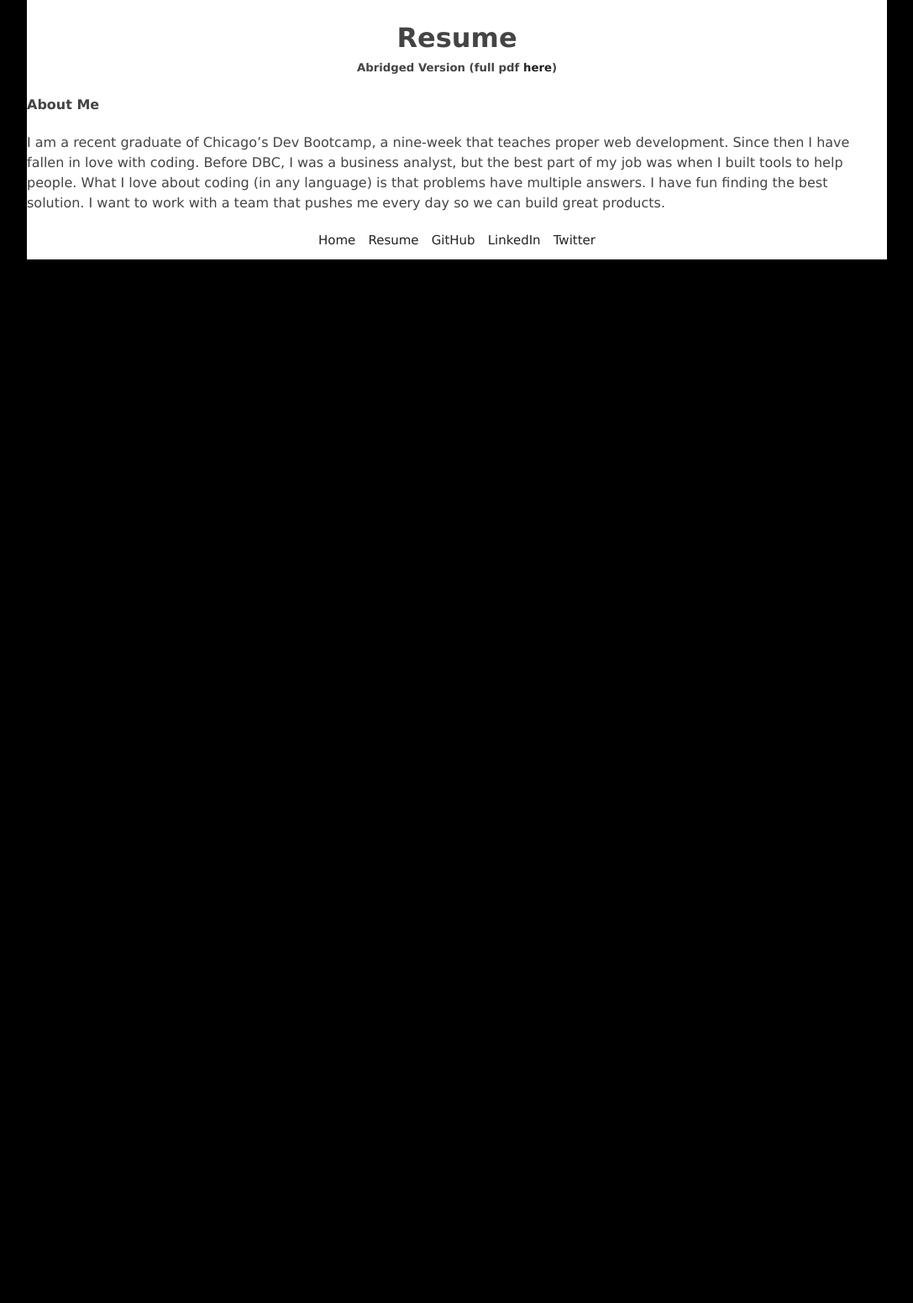
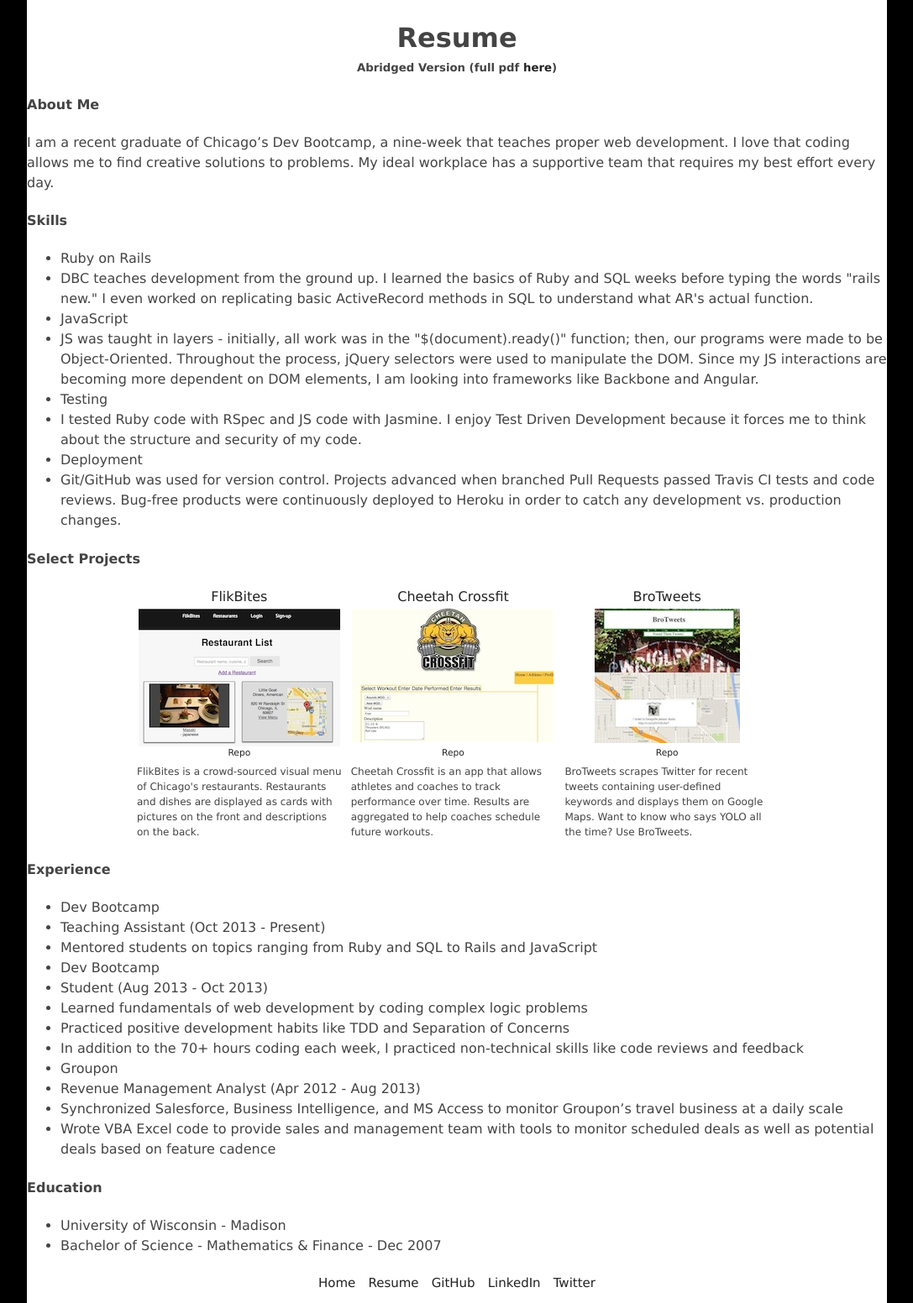
Before and after one commit to leeacto/leeacto.github.io, a Jekyll site: the page built from resume/index.html, in a window 1280 px wide. Shown: the whole page at 84% size, without its empty margins (96-1183 px from the left). Built offline with Jekyll 4.4.1, drawn with Linux system fonts in a browser that asks for light colours; Markdown is read by kramdown in place of the engine named in the settings; before the commit the page ends 900 px from its top, so only the background shows below that.

Commit message:
resume draft done

```diff
--- a/resume/index.html
+++ b/resume/index.html
@@ -7,5 +7,108 @@ layout: default
   <h5> Abridged Version (full pdf <a href = "../doc/Nicholas Lee Resume.pdf">here</a>) </h5>
 </header>
 
-<h4>About Me</h4>
-<p>I am a recent graduate of Chicago’s Dev Bootcamp, a nine-week that teaches proper web development. Since then I have fallen in love with coding. Before DBC, I was a business analyst, but the best part of my job was when I built tools to help people. What I love about coding (in any language) is that problems have multiple answers. I have fun finding the best solution. I want to work with a team that pushes me every day so we can build great products.</p>
+<div class="resume">
+  <h4>About Me</h4>
+  <p>I am a recent graduate of Chicago’s Dev Bootcamp, a nine-week that teaches proper web development. I love that coding allows me to find creative solutions to problems. My ideal workplace has a supportive team that requires my best effort every day.</p>
+
+  <h4>Skills</h4>
+  <ul class="skills">
+    <li>Ruby on Rails</li>
+      <li class="comment">DBC teaches development from the ground up. I learned the basics of Ruby and SQL weeks before typing the words "rails new." I even worked on replicating basic ActiveRecord methods in SQL to understand what AR's actual function.</li>
+    <li>JavaScript</li>
+      <li class="comment">JS was taught in layers - initially, all work was in the "$(document).ready()" function; then, our programs were made to be Object-Oriented. Throughout the process, jQuery selectors were used to manipulate the DOM. Since my JS interactions are becoming more dependent on DOM elements, I am looking into frameworks like Backbone and Angular.</li>
+    <li>Testing</li>
+      <li class="comment">I tested Ruby code with RSpec and JS code with Jasmine. I enjoy Test Driven Development because it forces me to think about the structure and security of my code. </li>
+    <li>Deployment</li>
+      <li class="comment">Git/GitHub was used for version control. Projects advanced when branched Pull Requests passed Travis CI tests and code reviews. Bug-free products were continuously deployed to Heroku in order to catch any development vs. production changes.</li>
+  </ul>
+
+  <h4>Select Projects</h4>
+  <div class = "projects">
+  <div class="examples">
+    <div class = "flik blurb">
+      <div class="app_title">
+        <a href="http://flikbites.herokuapp.com/" target="_blank">FlikBites</a>
+      </div>
+        <div class="app_img">
+          <a href="http://flikbites.herokuapp.com/" target="_blank"><img src ='../img/flik-bites.jpeg'></a>
+        </div>
+        <div class="app_repo">
+          <a href="https://github.com/leeacto/flik_bites" target="_blank">Repo</a>
+        </div>
+      <div class="description">
+        FlikBites is a crowd-sourced visual menu of Chicago's restaurants. Restaurants and dishes are displayed as cards with pictures on the front and descriptions on the back.
+      </div>
+    </div>
+
+      <div class = "cheetah blurb">
+        <div>
+          <div class="app_title">
+            <a href="http://cheetah-gym-crossfit.herokuapp.com/" target="_blank">Cheetah Crossfit</a>
+          </div>
+          <div class="app_img">
+            <a href="http://cheetah-gym-crossfit.herokuapp.com/" target="_blank">
+              <img src ='../img/cheetah.jpeg'>
+            </a>
+          </div>
+          <div class="app_repo">
+            <a href="https://github.com/leeacto/cheetah_gym_app" target="_blank">Repo</a>
+          </div>
+        </div>
+        <div class="description">
+          Cheetah Crossfit is an app that allows athletes and coaches to track performance over time. Results are aggregated to help coaches schedule future workouts.
+        </div>
+      </div>
+
+      <div class = "bro blurb">
+        <div>
+          <div class="app_title">
+            <a href="http://bro-tweets.herokuapp.com/" target="_blank">BroTweets</a>
+          </div>
+          <div class="app_img">
+            <a href="http://bro-tweets.herokuapp.com/" target="_blank">
+              <img src ='../img/bro-tweets.jpeg'>
+            </a>
+          </div>
+          <div class="app_repo">
+            <a href="https://github.com/leeacto/bro_tweets_sinatra" target="_blank">Repo</a>
+          </div>
+        </div>
+        <div class="description">
+          BroTweets scrapes Twitter for recent tweets containing user-defined keywords and displays them on Google Maps. Want to know who says YOLO all the time? Use BroTweets.
+        </div>
+      </div>
+    </div>
+  </div>
+
+  <h4>Experience</h4>
+  <ul class="experience">
+    <li class="host">Dev Bootcamp</li>
+    <li class="position">
+      Teaching Assistant (Oct 2013 - Present)
+    </li>
+    <li class="task">Mentored students on topics ranging from Ruby and SQL to Rails and JavaScript</li>
+
+    <li class="host">Dev Bootcamp</li>
+    <li class="position">
+      Student (Aug 2013 - Oct 2013)
+    </li>
+    <li class="task">Learned fundamentals of web development by coding complex logic problems</li>
+    <li class="task">Practiced positive development habits like TDD and Separation of Concerns</li>
+    <li class="task">In addition to the 70+ hours coding each week, I practiced non-technical skills like code reviews and feedback</li>
+
+    <li class="host">Groupon</li>
+    <li class="position">
+      Revenue Management Analyst (Apr 2012 - Aug 2013)
+    </li>
+    <li class="task">Synchronized Salesforce, Business Intelligence, and MS Access to monitor Groupon’s travel business at a daily scale</li>
+    <li class="task">Wrote VBA Excel code to provide sales and management team with tools to monitor scheduled deals as well as potential deals based on feature cadence</li>
+  </ul>
+
+  <h4>Education</h4>
+  <ul class="degree">
+    <li class="school">University of Wisconsin - Madison</li>
+    <li class="focus">Bachelor of Science - Mathematics & Finance - Dec 2007</li>
+
+  </ul>
+</div>
```
